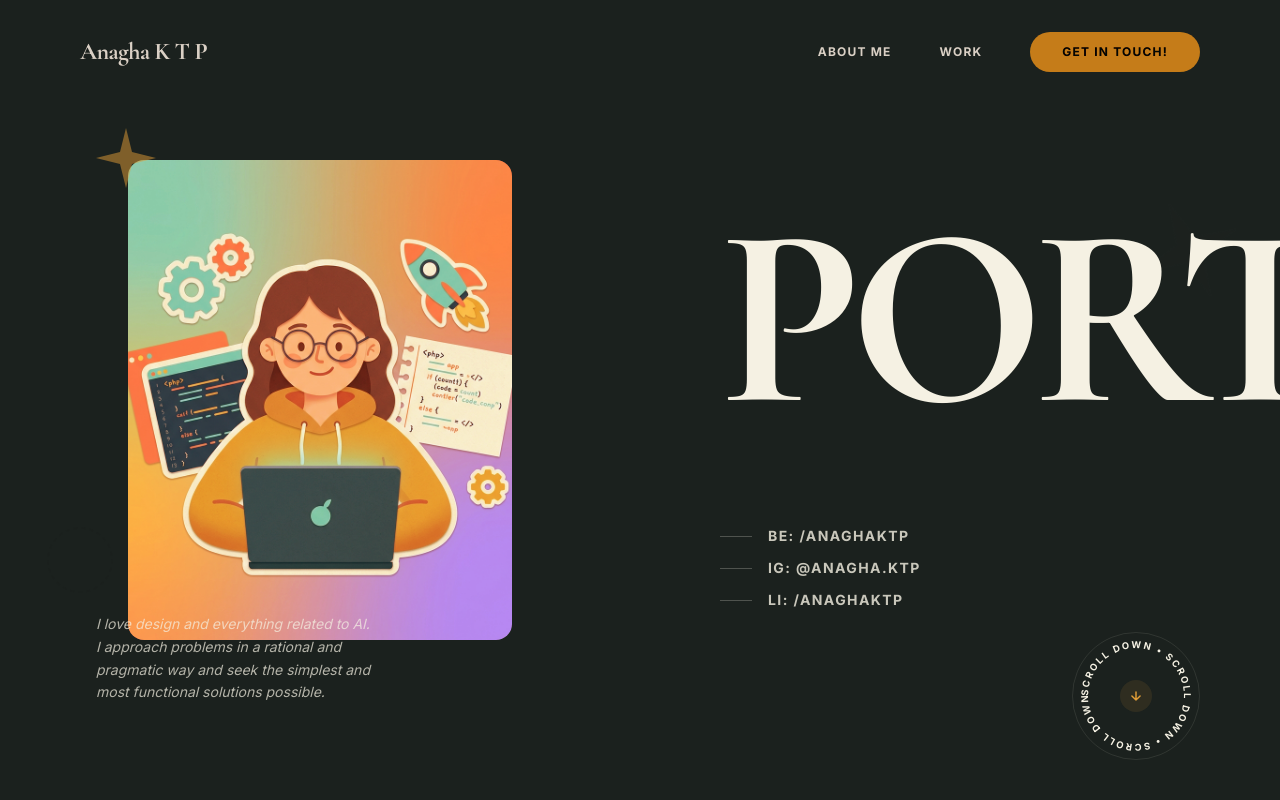
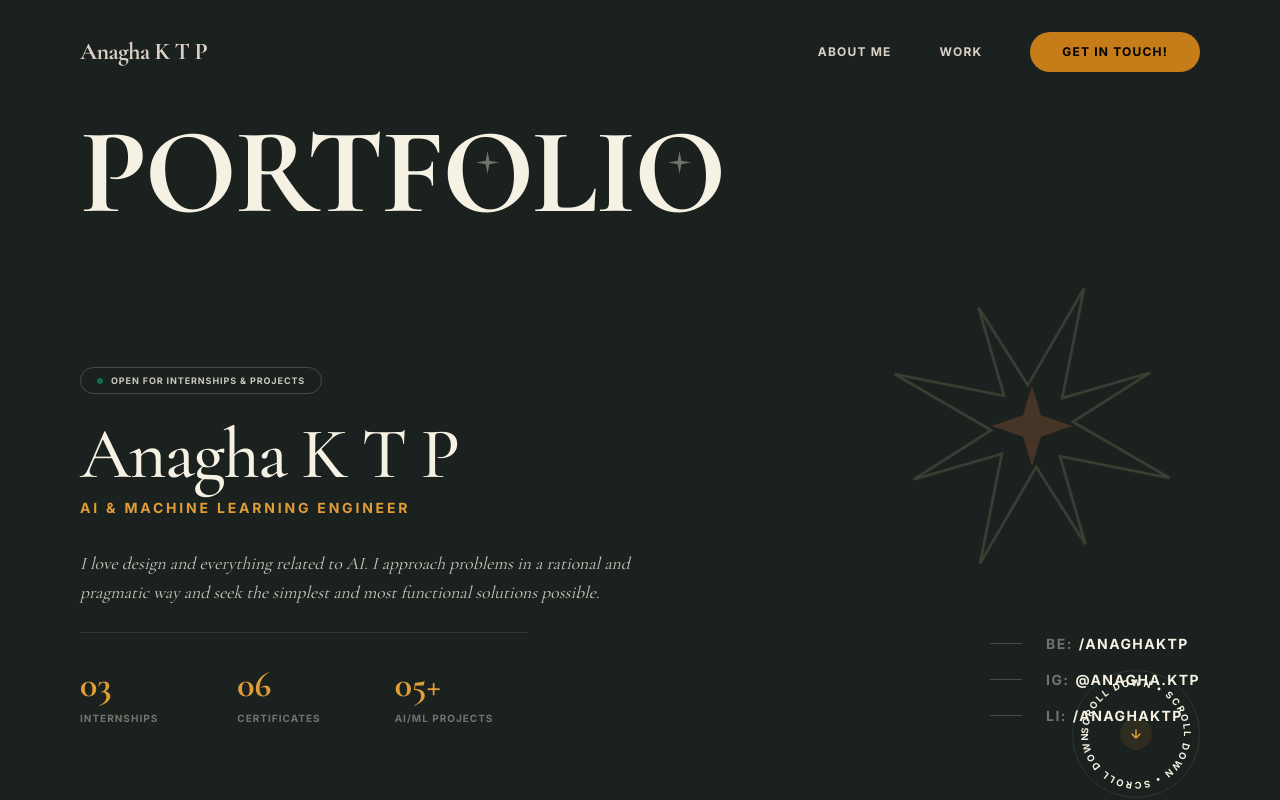
Before and after one commit to ANAGHAKTP/portfolio, a Next.js app: page / in a window 1280 px wide. Shown: the top 800 px of the page. Built offline with nearby package versions, Linux system fonts and the light colour scheme.

Commit message:
feat: redesign Hero component with new typography, layout, and data visualization elements

```diff
--- a/src/components/Hero.jsx
+++ b/src/components/Hero.jsx
@@ -1,67 +1,129 @@
-import Image from "next/image";
 import { heroData } from "@/data/portfolio";
 
 export default function Hero() {
     return (
-        <section className="min-h-screen grid grid-cols-1 lg:grid-cols-2 bg-forest text-cream overflow-hidden relative">
-            {/* Left side: Photo with overlay */}
-            <div className="relative flex items-center justify-center p-8 lg:p-20 order-2 lg:order-1">
-                <div className="relative w-full aspect-[4/5] max-w-sm">
-                    {/* Artistic Star shapes */}
-                    <div className="absolute -top-8 -left-8 text-mustard animate-pulse z-10">
-                        <svg width="60" height="60" viewBox="0 0 100 100">
-                            <path d="M50 0 L60 40 L100 50 L60 60 L50 100 L40 60 L0 50 L40 40 Z" fill="currentColor" />
+        <section className="min-h-screen bg-forest text-cream overflow-hidden relative flex flex-col justify-center py-20 lg:py-28" id="home">
+            {/* Main Content Container */}
+            <div className="w-full max-w-7xl mx-auto px-8 lg:px-20 relative z-10 flex flex-col justify-center flex-grow">
+
+                {/* Giant Title: PORTFOLIO with Star in O */}
+                <div className="relative mb-12 select-none">
+                    <h1 className="text-[12vw] lg:text-[9.5vw] font-serif font-bold uppercase tracking-tight leading-none text-cream flex items-center relative">
+                        PORTF
+                        <span className="relative inline-block">
+                            O
+                            <span className="absolute left-[38%] top-[32%] text-cream/40">
+                                <svg width="20" height="20" viewBox="0 0 100 100" className="w-[1.8vw] h-[1.8vw]">
+                                    <path d="M50 0 L58 42 L100 50 L58 58 L50 100 L42 58 L0 50 L42 42 Z" fill="currentColor" />
                                 </svg>
+                            </span>
+                        </span>
+                        LI
+                        <span className="relative inline-block">
+                            O
+                            <span className="absolute left-[38%] top-[32%] text-cream/40">
+                                <svg width="20" height="20" viewBox="0 0 100 100" className="w-[1.8vw] h-[1.8vw]">
+                                    <path d="M50 0 L58 42 L100 50 L58 58 L50 100 L42 58 L0 50 L42 42 Z" fill="currentColor" />
+                                </svg>
+                            </span>
+                        </span>
+                    </h1>
                 </div>
 
-                    <div className="w-full h-full rounded-2xl overflow-hidden relative group">
-                        <Image
-                            alt="Anagha K T P"
-                            className="w-full h-full object-cover transition-all duration-700"
-                            src={heroData.avatar}
-                            fill
-                            priority
-                            sizes="(max-width: 768px) 100vw, 50vw"
-                        />
-                        <div className="absolute inset-0 bg-orange-500/30 mix-blend-overlay"></div>
+                {/* Grid Container */}
+                <div className="grid grid-cols-1 lg:grid-cols-12 gap-12 lg:gap-20 items-end">
+
+                    {/* Left Column: Status, Name, Tagline & Metrics */}
+                    <div className="lg:col-span-7 flex flex-col space-y-6">
+                        {/* Status Badge */}
+                        <div className="inline-flex items-center space-x-2 bg-transparent border border-cream/20 px-4 py-1.5 rounded-full text-[9px] font-sans font-bold tracking-widest uppercase self-start">
+                            <span className="h-1.5 w-1.5 rounded-full bg-emerald-500 animate-pulse"></span>
+                            <span className="text-cream opacity-80">Open for Internships & Projects</span>
                         </div>
 
-                    {/* Intro text on left side as seen in mockup */}
-                    <div className="absolute -bottom-16 -left-8 max-w-[280px] hidden lg:block">
-                        <p className="text-sm font-sans opacity-70 leading-relaxed italic">
+                        {/* Name & Title */}
+                        <div className="space-y-1">
+                            <h2 className="text-5xl lg:text-[4.5rem] font-serif font-medium text-cream tracking-tight leading-none">
+                                {heroData.name}
+                            </h2>
+                            <p className="text-xs lg:text-sm font-sans text-mustard font-bold tracking-[0.2em] uppercase pt-1">
+                                {heroData.title}
+                            </p>
+                        </div>
+
+                        {/* Tagline */}
+                        <p className="text-base lg:text-[1.1rem] font-serif italic text-cream/80 leading-relaxed max-w-xl pt-2">
                             {heroData.tagline}
                         </p>
+
+                        {/* Quick Metrics */}
+                        <div className="grid grid-cols-3 gap-6 pt-8 border-t border-cream/10 max-w-md">
+                            <div>
+                                <div className="text-3xl lg:text-4xl font-serif font-bold text-mustard">03</div>
+                                <div className="text-[9px] lg:text-[10px] font-sans uppercase tracking-widest text-cream/40 mt-1.5 font-bold">Internships</div>
+                            </div>
+                            <div>
+                                <div className="text-3xl lg:text-4xl font-serif font-bold text-mustard">06</div>
+                                <div className="text-[9px] lg:text-[10px] font-sans uppercase tracking-widest text-cream/40 mt-1.5 font-bold">Certificates</div>
+                            </div>
+                            <div>
+                                <div className="text-3xl lg:text-4xl font-serif font-bold text-mustard">05+</div>
+                                <div className="text-[9px] lg:text-[10px] font-sans uppercase tracking-widest text-cream/40 mt-1.5 font-bold">AI/ML Projects</div>
                             </div>
                         </div>
                     </div>
 
-            {/* Right side: Layered Typography */}
-            <div className="relative flex flex-col justify-center p-8 lg:p-20 order-1 lg:order-2">
-                <div className="relative">
-                    {/* Layered Echo effect */}
-                    <div className="absolute inset-0 top-[-4rem] lg:top-[-8rem] pointer-events-none select-none">
-                        <div className="text-[10rem] lg:text-[16rem] font-serif font-bold uppercase tracking-tighter leading-none text-outline opacity-10 translate-y-4">
-                            Portfolio
+                    {/* Right Column: Decorative Star & Social Links */}
+                    <div className="lg:col-span-5 flex flex-col items-center lg:items-end space-y-12 lg:space-y-16">
+
+                        {/* Custom multi-pointed background star shape */}
+                        <div className="relative w-56 h-56 lg:w-72 lg:h-72 flex items-center justify-center select-none pointer-events-none pr-0 lg:pr-12">
+                            {/* Spinning outer outline star */}
+                            <div className="text-[#8e8568]/30 animate-spin-slow">
+                                <svg width="260" height="260" viewBox="0 0 100 100" fill="none" stroke="currentColor" strokeWidth="1">
+                                    <path d="M50 0 L55 35 L90 10 L65 45 L100 50 L65 55 L90 90 L55 65 L50 100 L45 65 L10 90 L35 55 L0 50 L35 45 L10 10 L45 35 Z" />
+                                </svg>
                             </div>
-                        <div className="text-[10rem] lg:text-[16rem] font-serif font-bold uppercase tracking-tighter leading-none text-outline opacity-20 translate-y-8">
-                            Portfolio
+                            {/* Solid terracotta inner star */}
+                            <div className="absolute text-[#c86d44]/35 animate-pulse-slow">
+                                <svg width="90" height="90" viewBox="0 0 100 100">
+                                    <path d="M50 5 L60 38 L95 50 L60 62 L50 95 L40 62 L5 50 L40 38 Z" fill="currentColor" />
+                                </svg>
                             </div>
                         </div>
 
-                    <h1 className="text-[10rem] lg:text-[16rem] font-serif font-bold uppercase tracking-tighter leading-none relative z-10">
-                        Portfolio
-                    </h1>
-                </div>
+                        {/* Social Links block */}
+                        <div className="space-y-4 font-sans text-xs lg:text-sm font-bold tracking-widest uppercase self-start lg:self-end">
+                            {heroData.socials.map((social) => {
+                                // Match prefix format from mockup
+                                let prefix = "BE: ";
+                                let handle = "/ANAGHAKTP";
+                                if (social.platform.toLowerCase() === "behance") {
+                                    prefix = "BE: ";
+                                    handle = "/ANAGHAKTP";
+                                } else if (social.platform.toLowerCase() === "instagram") {
+                                    prefix = "IG: ";
+                                    handle = "@ANAGHA.KTP";
+                                } else if (social.platform.toLowerCase() === "linkedin") {
+                                    prefix = "LI: ";
+                                    handle = "/ANAGHAKTP";
+                                } else {
+                                    prefix = `${social.platform.toUpperCase().substring(0, 2)}: `;
+                                    handle = social.handle;
+                                }
 
-                <div className="mt-20 space-y-3 font-sans text-sm font-bold tracking-widest uppercase opacity-80">
-                    {heroData.socials.map((social) => (
-                        <div key={social.platform} className="flex items-center space-x-4">
-                            <span className="w-8 h-[1px] bg-cream/30"></span>
-                            <a href={social.url} target="_blank" rel="noopener noreferrer" className="hover:text-mustard transition-colors">
-                                {social.platform}: {social.handle}
+                                return (
+                                    <div key={social.platform} className="flex items-center space-x-6 group">
+                                        <span className="w-8 h-[1px] bg-cream/20 group-hover:w-12 group-hover:bg-mustard transition-all duration-300"></span>
+                                        <a href={social.url} target="_blank" rel="noopener noreferrer" className="hover:text-mustard transition-colors flex items-center">
+                                            <span className="opacity-40 mr-1.5">{prefix}</span>
+                                            <span>{handle}</span>
                                         </a>
                                     </div>
-                    ))}
+                                );
+                            })}
+                        </div>
+                    </div>
                 </div>
             </div>
 
```
Lines whose indentation alone changed are shown as unchanged.
